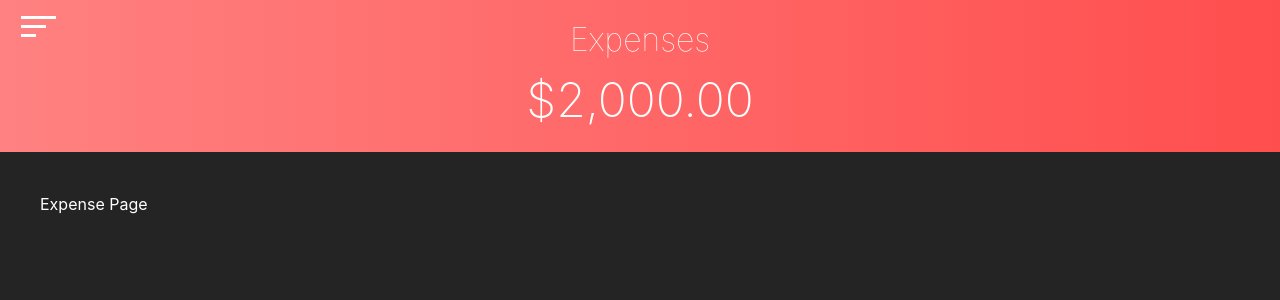
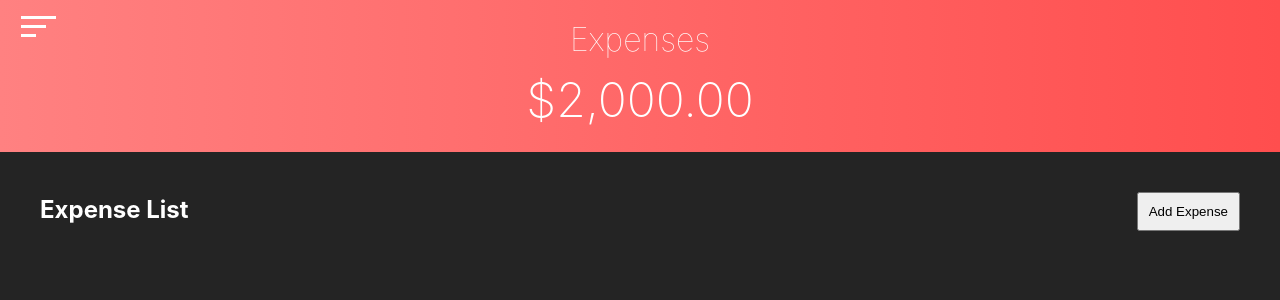
Before and after one commit to justincgreen/budget-tracker-2-next, a Next.js app: page /expenses in a window 1280 px wide. Shown: the top 300 px of the page. Built offline with nearby package versions, Linux system fonts and the light colour scheme.

Commit message:
Added expense list component

```diff
--- /dev/null
+++ b/src/components/ExpenseList.js
@@ -0,0 +1,24 @@
+import { useState } from 'react';
+
+const ExpenseList = () => {
+	const [displayExpenseForm, setDisplayExpenseForm] = useState(false);
+
+	const handleDisplayForm = () => {
+		setDisplayExpenseForm(!displayExpenseForm);
+	}
+
+	return (
+		<div className="c-expense-list">
+			<div className="c-expense-list__upper">
+				<h2 className="c-expense-list__title">Expense List</h2>
+				<button className="button" onClick={handleDisplayForm}>Add Expense</button>
+			</div>
+
+			{
+				displayExpenseForm ? 'Form displayed' : null
+			}
+		</div>
+	)
+}
+
+export default ExpenseList
--- a/src/pages/expenses.js
+++ b/src/pages/expenses.js
@@ -5,6 +5,7 @@ import Navicon from '@/components/Navicon';
 
 // Components
 import ExpensesBlock from '@/components/ExpensesBlock';
+import ExpenseList from '@/components/ExpenseList';
 
 export default function Expenses() {
 	return (
@@ -25,7 +26,7 @@ export default function Expenses() {
 
 					<section className="section__container">
 						<section className="section__content">
-							Expense Page
+							<ExpenseList />
 						</section>
 					</section>
 				</div>
--- a/src/styles/_app-UI.scss
+++ b/src/styles/_app-UI.scss
@@ -9,6 +9,7 @@
 		min-height: 100vh;
 		position: relative;
 		z-index: 2;
+		box-shadow: -11px 0px 5px -5px rgba(0,0,0,0.2);
 		transition: all 0.3s ease;
 
 		&.is-active {
--- a/src/styles/_buttons.scss
+++ b/src/styles/_buttons.scss
@@ -1,6 +1,6 @@
 // Buttons
 .button {
-	padding: 20px;
+	padding: 10px;
 }
 
 .button-group {
--- /dev/null
+++ b/src/styles/_c-expense-list.scss
@@ -0,0 +1,7 @@
+// Expense List component
+.c-expense-list {
+	&__upper {
+		display: flex;
+		justify-content: space-between;
+	}
+}
--- a/src/styles/app.scss
+++ b/src/styles/app.scss
@@ -10,6 +10,7 @@
 
 // Components
 @import 'c-amount-block';
+@import 'c-expense-list';
 @import 'c-navicon';
 @import 'c-header';
 @import 'c-navigation';
```
